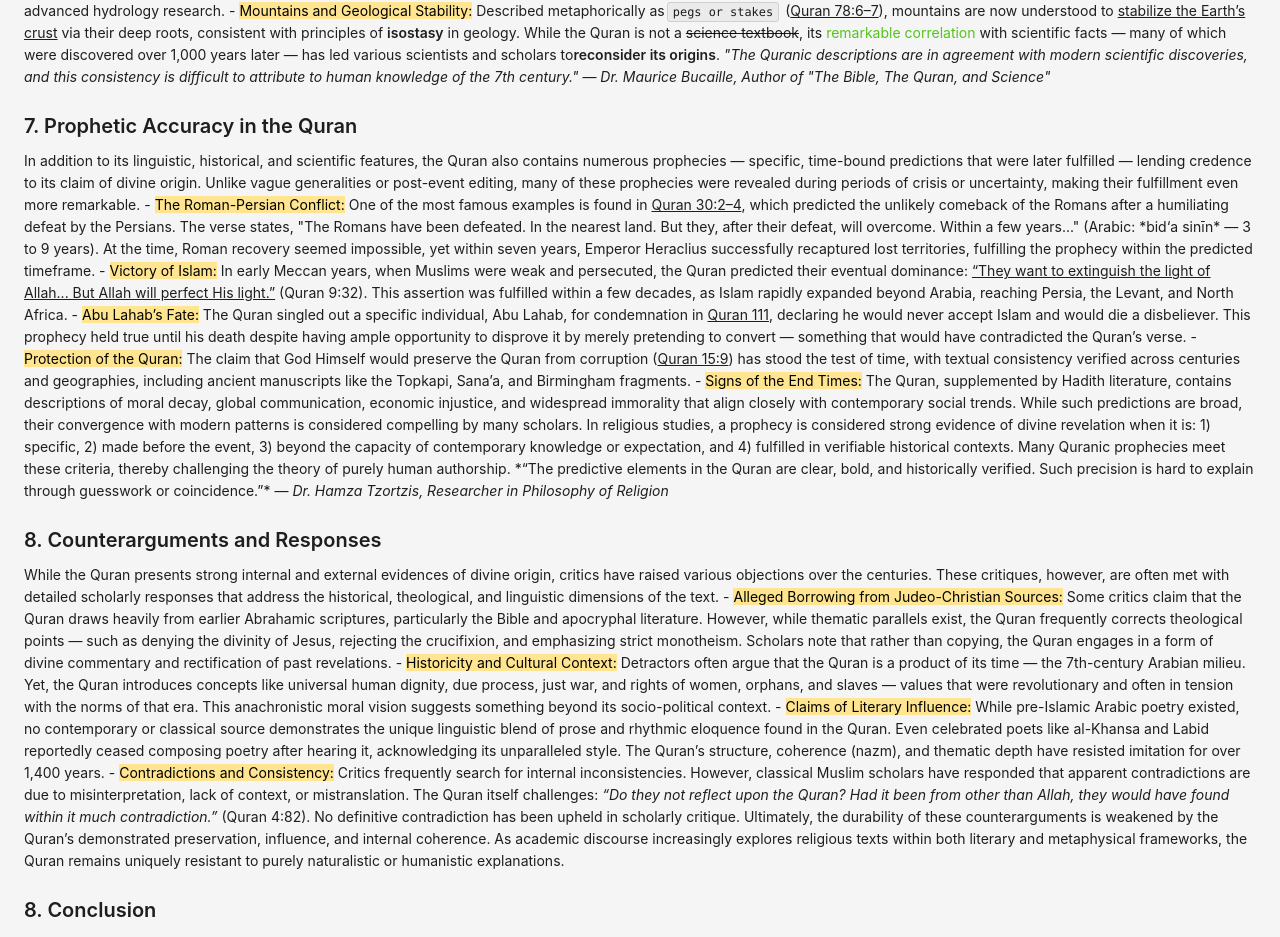
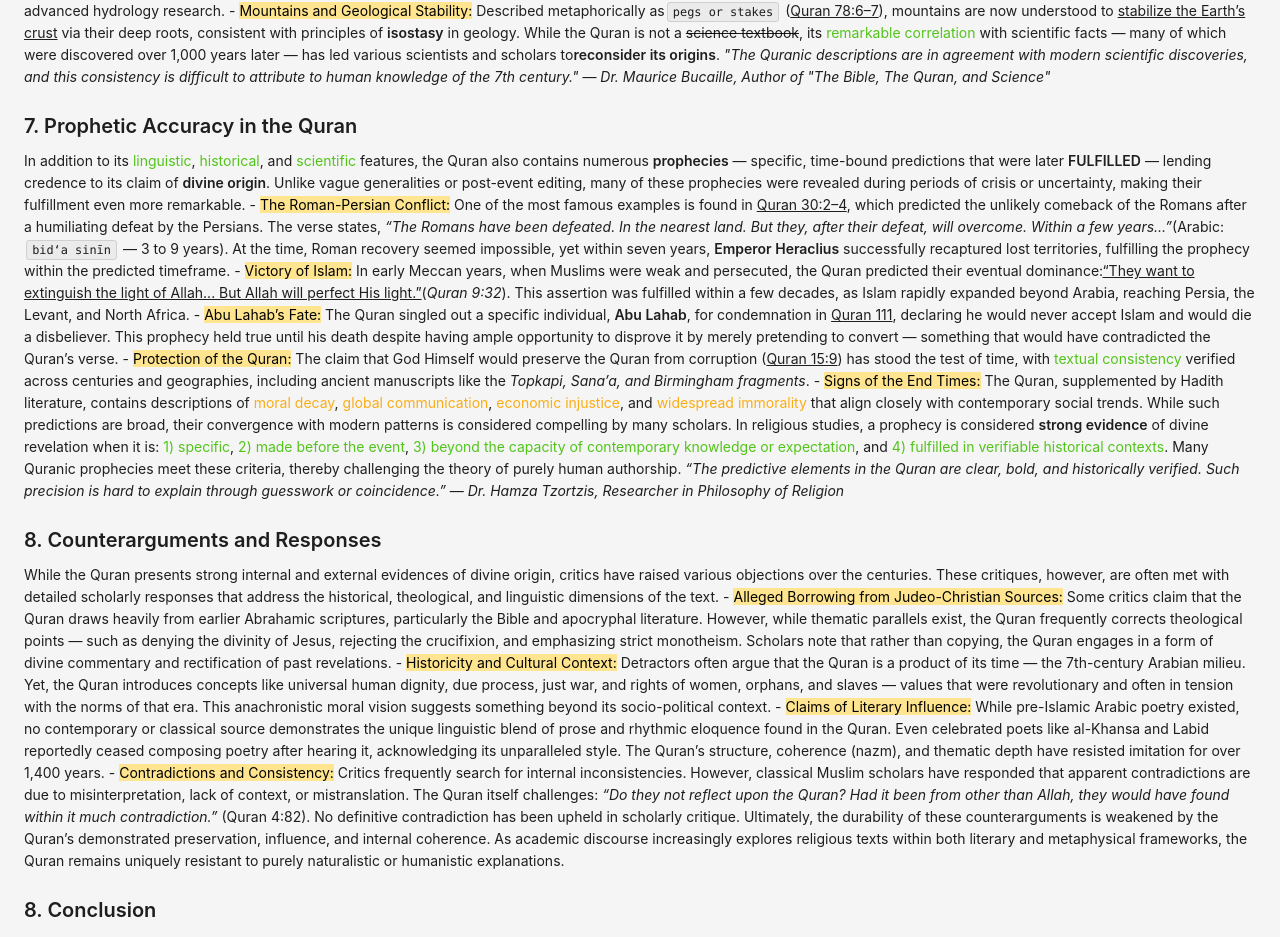
Before and after one commit to defenseofislam/web, a React (Create React App) app: page /web/islam/quran/1 in a window 1280 px wide. Shown: the part 1989-2926 px from the top of the page. Built offline with nearby package versions, Linux system fonts and the light colour scheme; a web font is replaced by a local one.

Commit message:
feat: enhance IslamComponent1 with improved text formatting and emphasis on prophetic accuracy and divine origin in the Quran

```diff
--- a/src/components/Islam/quran/IslamComponent1.js
+++ b/src/components/Islam/quran/IslamComponent1.js
@@ -388,60 +388,84 @@ function IslamComponent1() {
 
         <Title level={4}>7. Prophetic Accuracy in the Quran</Title>
         <Paragraph>
-          In addition to its linguistic, historical, and scientific features,
-          the Quran also contains numerous prophecies — specific, time-bound
-          predictions that were later fulfilled — lending credence to its claim
-          of divine origin. Unlike vague generalities or post-event editing,
-          many of these prophecies were revealed during periods of crisis or
-          uncertainty, making their fulfillment even more remarkable.
+          In addition to its <Text type="success">linguistic</Text>,{" "}
+          <Text type="success">historical</Text>, and{" "}
+          <Text type="success">scientific</Text> features, the Quran also
+          contains numerous <Text strong>prophecies</Text> — specific,
+          time-bound predictions that were later <Text strong>FULFILLED</Text> —
+          lending credence to its claim of <Text strong>divine origin</Text>.
+          Unlike vague generalities or post-event editing, many of these
+          prophecies were revealed during periods of crisis or uncertainty,
+          making their fulfillment even more remarkable.
           {"\n\n"} - <Text mark>The Roman-Persian Conflict:</Text> One of the
           most famous examples is found in <Text underline>Quran 30:2–4</Text>,
           which predicted the unlikely comeback of the Romans after a
-          humiliating defeat by the Persians. The verse states, "The Romans have
-          been defeated. In the nearest land. But they, after their defeat, will
-          overcome. Within a few years..." (Arabic: *bid‘a sinīn* — 3 to 9
-          years). At the time, Roman recovery seemed impossible, yet within
-          seven years, Emperor Heraclius successfully recaptured lost
+          humiliating defeat by the Persians. The verse states,{" "}
+          <Text italic>
+            “The Romans have been defeated. In the nearest land. But they, after
+            their defeat, will overcome. Within a few years...”
+          </Text>
+          (Arabic: <Text code>bid‘a sinīn</Text> — 3 to 9 years). At the time,
+          Roman recovery seemed impossible, yet within seven years,{" "}
+          <Text strong>Emperor Heraclius</Text> successfully recaptured lost
           territories, fulfilling the prophecy within the predicted timeframe.
           {"\n"} - <Text mark>Victory of Islam:</Text> In early Meccan years,
           when Muslims were weak and persecuted, the Quran predicted their
-          eventual dominance:{" "}
+          eventual dominance:
           <Text underline>
             “They want to extinguish the light of Allah... But Allah will
             perfect His light.”
-          </Text>{" "}
-          (Quran 9:32). This assertion was fulfilled within a few decades, as
-          Islam rapidly expanded beyond Arabia, reaching Persia, the Levant, and
-          North Africa.
+          </Text>
+          (<Text italic>Quran 9:32</Text>). This assertion was fulfilled within
+          a few decades, as Islam rapidly expanded beyond Arabia, reaching
+          Persia, the Levant, and North Africa.
           {"\n"} - <Text mark>Abu Lahab’s Fate:</Text> The Quran singled out a
-          specific individual, Abu Lahab, for condemnation in{" "}
-          <Text underline>Quran 111</Text>, declaring he would never accept
+          specific individual, <Text strong>Abu Lahab</Text>, for condemnation
+          in <Text underline>Quran 111</Text>, declaring he would never accept
           Islam and would die a disbeliever. This prophecy held true until his
           death despite having ample opportunity to disprove it by merely
           pretending to convert — something that would have contradicted the
           Quran’s verse.
           {"\n"} - <Text mark>Protection of the Quran:</Text> The claim that God
           Himself would preserve the Quran from corruption (
-          <Text underline>Quran 15:9</Text>) has stood the test of time, with
-          textual consistency verified across centuries and geographies,
-          including ancient manuscripts like the Topkapi, Sana’a, and Birmingham
-          fragments.
-          {"\n"} - <Text mark>Signs of the End Times:</Text> The Quran,
-          supplemented by Hadith literature, contains descriptions of moral
-          decay, global communication, economic injustice, and widespread
-          immorality that align closely with contemporary social trends. While
-          such predictions are broad, their convergence with modern patterns is
-          considered compelling by many scholars.
-          {"\n\n"}In religious studies, a prophecy is considered strong evidence
-          of divine revelation when it is: 1) specific, 2) made before the
-          event, 3) beyond the capacity of contemporary knowledge or
-          expectation, and 4) fulfilled in verifiable historical contexts. Many
-          Quranic prophecies meet these criteria, thereby challenging the theory
-          of purely human authorship.
-          {"\n\n"}*“The predictive elements in the Quran are clear, bold, and
-          historically verified. Such precision is hard to explain through
-          guesswork or coincidence.”* —{" "}
-          <i>Dr. Hamza Tzortzis, Researcher in Philosophy of Religion</i>
+          <Text underline>Quran 15:9</Text>) has stood the test of time, with{" "}
+          <Text type="success">textual consistency</Text> verified across
+          centuries and geographies, including ancient manuscripts like the{" "}
+          <Text italic>Topkapi, Sana’a, and Birmingham fragments</Text>.{"\n"} -{" "}
+          <Text mark>Signs of the End Times:</Text> The Quran, supplemented by
+          Hadith literature, contains descriptions of{" "}
+          <Text type="warning">moral decay</Text>,{" "}
+          <Text type="warning">global communication</Text>,{" "}
+          <Text type="warning">economic injustice</Text>, and{" "}
+          <Text type="warning">widespread immorality</Text> that align closely
+          with contemporary social trends. While such predictions are broad,
+          their convergence with modern patterns is considered compelling by
+          many scholars.
+          {"\n\n"}In religious studies, a prophecy is considered{" "}
+          <Text strong>strong evidence</Text> of divine revelation when it is:
+          <Text type="success"> 1) specific</Text>,
+          <Text type="success"> 2) made before the event</Text>,
+          <Text type="success">
+            {" "}
+            3) beyond the capacity of contemporary knowledge or expectation
+          </Text>
+          , and
+          <Text type="success">
+            {" "}
+            4) fulfilled in verifiable historical contexts
+          </Text>
+          . Many Quranic prophecies meet these criteria, thereby challenging the
+          theory of purely human authorship.
+          {"\n\n"}
+          <Text italic>
+            “The predictive elements in the Quran are clear, bold, and
+            historically verified. Such precision is hard to explain through
+            guesswork or coincidence.”
+          </Text>{" "}
+          —{" "}
+          <Text italic>
+            Dr. Hamza Tzortzis, Researcher in Philosophy of Religion
+          </Text>
         </Paragraph>
 
         <Title level={4}>8. Counterarguments and Responses</Title>
```
